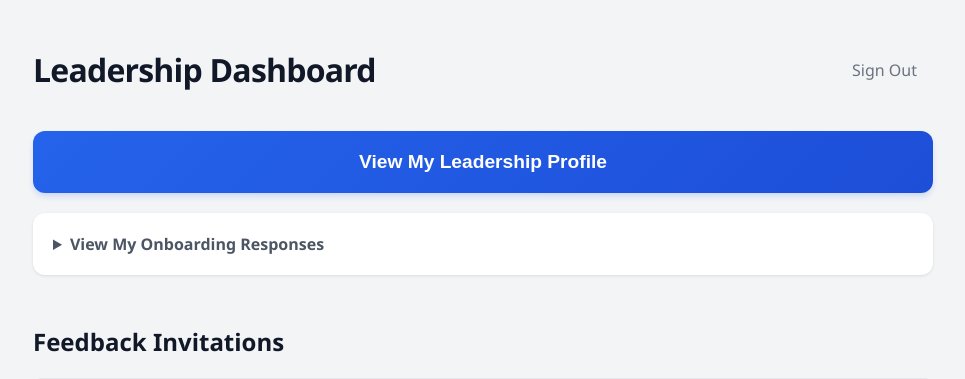
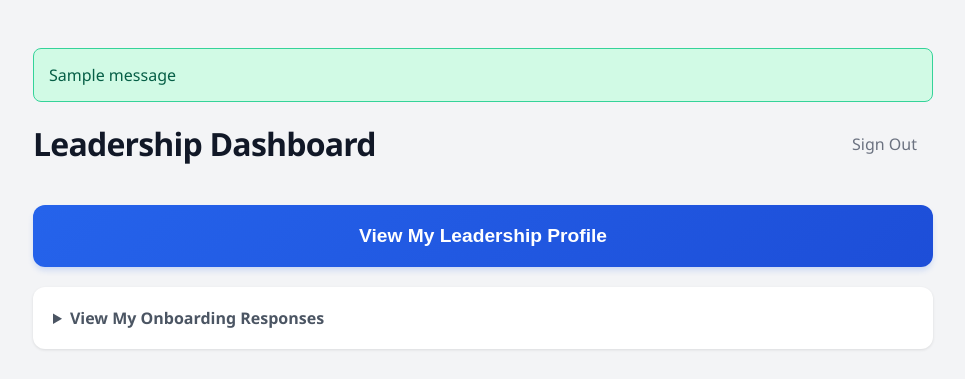
Before and after one commit to Emiliotso/superpowerapp, a Django app: page /dashboard/ in a window 1280 px wide. Shown: the top 379 px of the page, without its empty margins (157-1122 px from the left). Run offline with Django 4.2, Linux system fonts and the light colour scheme; a user stored in the database is signed in; tables that the repository leaves empty hold one stand-in row (values such as "Sample post"); one stand-in notice (Sample message) is shown.

Commit message:
Fix: Switch to Gemini 1.5 Flash, use Env Var for API Key, add error alerts

```diff
--- a/core/templates/dashboard.html
+++ b/core/templates/dashboard.html
@@ -288,6 +288,17 @@
 
 <body>
     <div class="container">
+        {% if messages %}
+        <div style="margin-bottom: 20px;">
+            {% for message in messages %}
+            <div style="padding: 15px; border-radius: 8px; margin-bottom: 10px; font-weight: 500;
+                {% if message.tags == 'error' %}background: #fee2e2; color: #991b1b; border: 1px solid #f87171;{% endif %}
+                {% if message.tags == 'success' %}background: #d1fae5; color: #065f46; border: 1px solid #34d399;{% endif %}">
+                {{ message }}
+            </div>
+            {% endfor %}
+        </div>
+        {% endif %}
         <div class="header">
             <h1>Leadership Dashboard</h1>
             <a href="{% url 'account_logout' %}" class="logout">Sign Out</a>
--- a/core/views.py
+++ b/core/views.py
@@ -10,8 +10,8 @@ from django.http import HttpResponse, JsonResponse
 import threading
 import json
 
-# PASTE YOUR GOOGLE KEY HERE
-GOOGLE_API_KEY = "AIzaSyA44_vEHOMlzZdErpMajfs2SJNh5Oq1-fM"
+# API Key managed via environment variables
+
 
 def survey_view(request, uuid):
     # 1. Find the specific invitation
@@ -79,8 +79,14 @@ def profile_analysis_view(request):
         text_data += f"Future Self: {s.future_self_answer}\n"
 
     # 2. Configure Gemini
-    genai.configure(api_key=GOOGLE_API_KEY)
-    model = genai.GenerativeModel('gemini-2.0-flash')
+    api_key = os.environ.get("GOOGLE_API_KEY")
+    if not api_key:
+        from django.contrib import messages
+        messages.error(request, "Configuration Error: No Google API Key found. Please add GOOGLE_API_KEY to your environment variables.")
+        return redirect('dashboard')
+
+    genai.configure(api_key=api_key)
+    model = genai.GenerativeModel('gemini-1.5-flash')
 
     # 3. Create the Prompt
     prompt = f"""
@@ -125,9 +131,13 @@ def profile_analysis_view(request):
         profile = request.user.profile
         profile.ai_summary = response.text
         profile.save()
+        from django.contrib import messages
+        messages.success(request, "Leadership Profile generated successfully!")
     except Exception as e:
         print(f"Gemini Error: {e}")
-        # Ideally handle error gracefully
+        from django.contrib import messages
+        messages.error(request, f"Analysis Failed: {str(e)}")
+        # Allow retry
         pass
 
     return redirect('dashboard')
@@ -172,8 +182,12 @@ def chat_view(request):
                 context_data += f"Future Self: {s.future_self_answer}\n"
 
             # 2. Configure Gemini
-            genai.configure(api_key=GOOGLE_API_KEY)
-            model = genai.GenerativeModel('gemini-2.0-flash')
+            api_key = os.environ.get("GOOGLE_API_KEY")
+            if not api_key:
+                return JsonResponse({'reply': "System Error: Google API Key not configured."})
+
+            genai.configure(api_key=api_key)
+            model = genai.GenerativeModel('gemini-1.5-flash')
 
             # 3. Construct Prompt with Privacy Rules
             prompt = f"""
```
